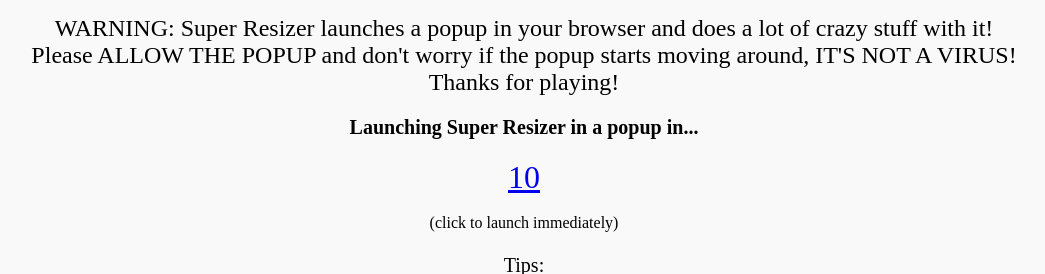
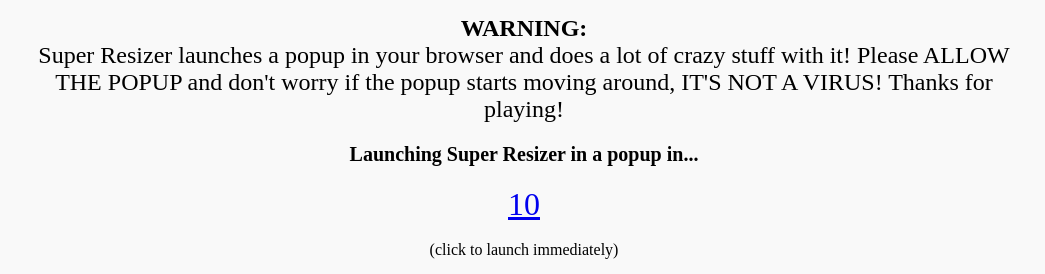
Before and after one commit to foolmoron/SuperResizer, a plain HTML site: page index.html in a window 1280 px wide. Shown: the part 453-727 px from the top of the page, without its empty margins (116-1161 px from the left). Drawn offline with Linux system fonts and the light colour scheme.

Commit message:
Better warning

```diff
--- a/index.html
+++ b/index.html
@@ -24,7 +24,7 @@
     <div class="content">
       <img class="logo" src="logo.gif" />
       <p>by <a href="https://twitter.com/foolmoron">@foolmoron<br>for <a href="">Ludum Dare 31</a><br>with <a href="http://rvagamejams.com/">RVA Game Jams</a></p>
-      <div class="warning">WARNING: Super Resizer launches a popup in your browser and does a lot of crazy stuff with it! Please ALLOW THE POPUP and don't worry if the popup starts moving around, IT'S NOT A VIRUS! Thanks for playing!</div>
+      <div class="warning"><b>WARNING:</b><br>Super Resizer launches a popup in your browser and does a lot of crazy stuff with it! Please ALLOW THE POPUP and don't worry if the popup starts moving around, IT'S NOT A VIRUS! Thanks for playing!</div>
       <p class="launch-text">Launching Super Resizer in a popup in...</p>
       <a href="#" id="countdown" class="countdown">15</a>
       </p>(click to launch immediately)</p>
```
